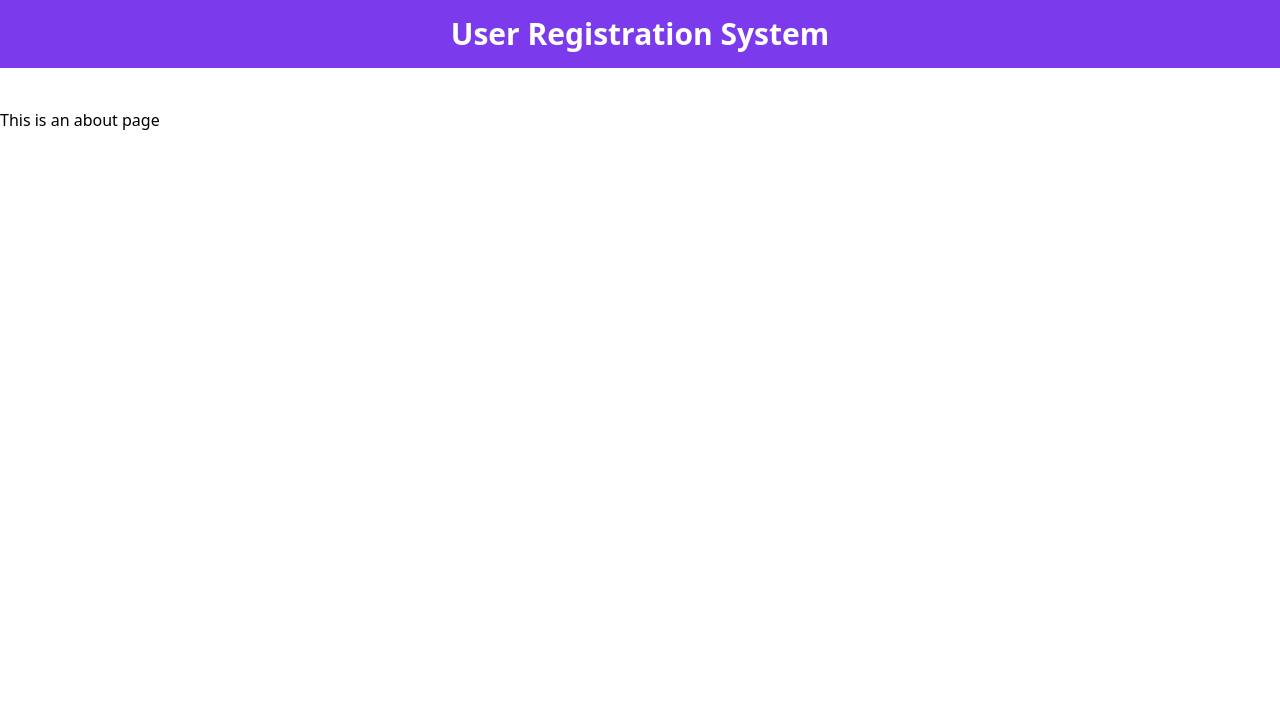
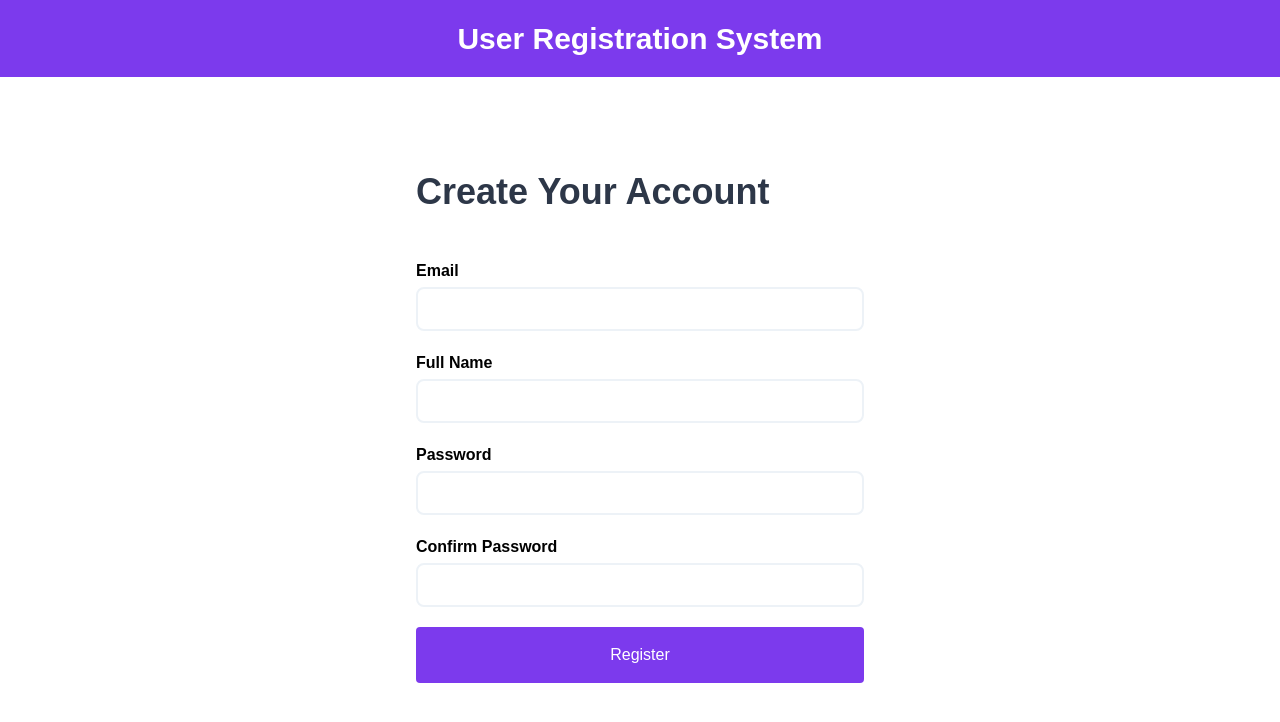
Before and after one commit to adnin/appetiser_app, a Vue app: page /register in a window 1280 px wide. Shown: the top 722 px of the page. Built offline with nearby package versions, Linux system fonts and the light colour scheme.

Commit message:
add register form

```diff
--- a/src/views/Register.vue
+++ b/src/views/Register.vue
@@ -1,6 +1,51 @@
 <template>
-  <div class="about">
-    <h1>This is an about page</h1>
+  <div
+    class="min-h-full flex items-center justify-center py-12 px-4 sm:px-6 lg:px-8"
+  >
+    <div class="max-w-md w-full space-y-8">
+      <h2 class="text-4xl font-bold mb-10 text-gray-800">
+        Create Your Account
+      </h2>
+      <form class="space-y-5">
+        <div>
+          <label for="email" class="block mb-1 font-bold">Email</label>
+          <input
+            id="email"
+            type="email"
+            class="w-full border-2 border-gray-200 p-2 rounded-lg outline-none focus:border-purple-500"
+          />
+        </div>
+        <div>
+          <label for="full_name" class="block mb-1 font-bold">Full Name</label>
+          <input
+            id="full_name"
+            type="text"
+            class="w-full border-2 border-gray-200 p-2 rounded-lg outline-none focus:border-purple-500"
+          />
+        </div>
+        <div>
+          <label for="password" class="block mb-1 font-bold">Password</label>
+          <input
+            id="password"
+            type="password"
+            class="w-full border-2 border-gray-200 p-2 rounded-lg outline-none focus:border-purple-500"
+          />
+        </div>
+        <div>
+          <label for="confirm_password" class="block mb-1 font-bold"
+            >Confirm Password</label
+          >
+          <input
+            id="confirm_password"
+            type="password"
+            class="w-full border-2 border-gray-200 p-2 rounded-lg outline-none focus:border-purple-500"
+          />
+        </div>
+        <button class="block w-full bg-purple-600 p-4 rounded text-white">
+          Register
+        </button>
+      </form>
+    </div>
   </div>
 </template>
 <script>
--- a/tailwind.config.js
+++ b/tailwind.config.js
@@ -4,7 +4,48 @@ module.exports = {
   theme: {
     extend: {
       container: true,
-      padding: "2rem"
+      padding: "1rem"
+    },
+    fontSize: {
+      xs: "0.75rem",
+      sm: "0.875rem",
+      base: "1rem",
+      lg: "1.125rem",
+      xl: "1.25rem",
+      "2xl": "1.5rem",
+      "3xl": "1.875rem",
+      "4xl": "2.25rem",
+      "5xl": "3rem",
+      "6xl": "4rem"
+    },
+    extend: {
+      fontFamily: {
+        sans: ["DM Sans", "sans-serif"]
+      },
+      colors: {
+        gray: {
+          100: "#f7fafc",
+          200: "#edf2f7",
+          300: "#e2e8f0",
+          400: "#cbd5e0",
+          500: "#a0aec0",
+          600: "#718096",
+          700: "#4a5568",
+          800: "#2d3748",
+          900: "#1a202c"
+        },
+        blue: {
+          100: "#ebf8ff",
+          200: "#bee3f8",
+          300: "#90cdf4",
+          400: "#63b3ed",
+          500: "#4299e1",
+          600: "#3182ce",
+          700: "#2b6cb0",
+          800: "#2c5282",
+          900: "#2a4365"
+        }
+      }
     }
   },
   variants: {
```
